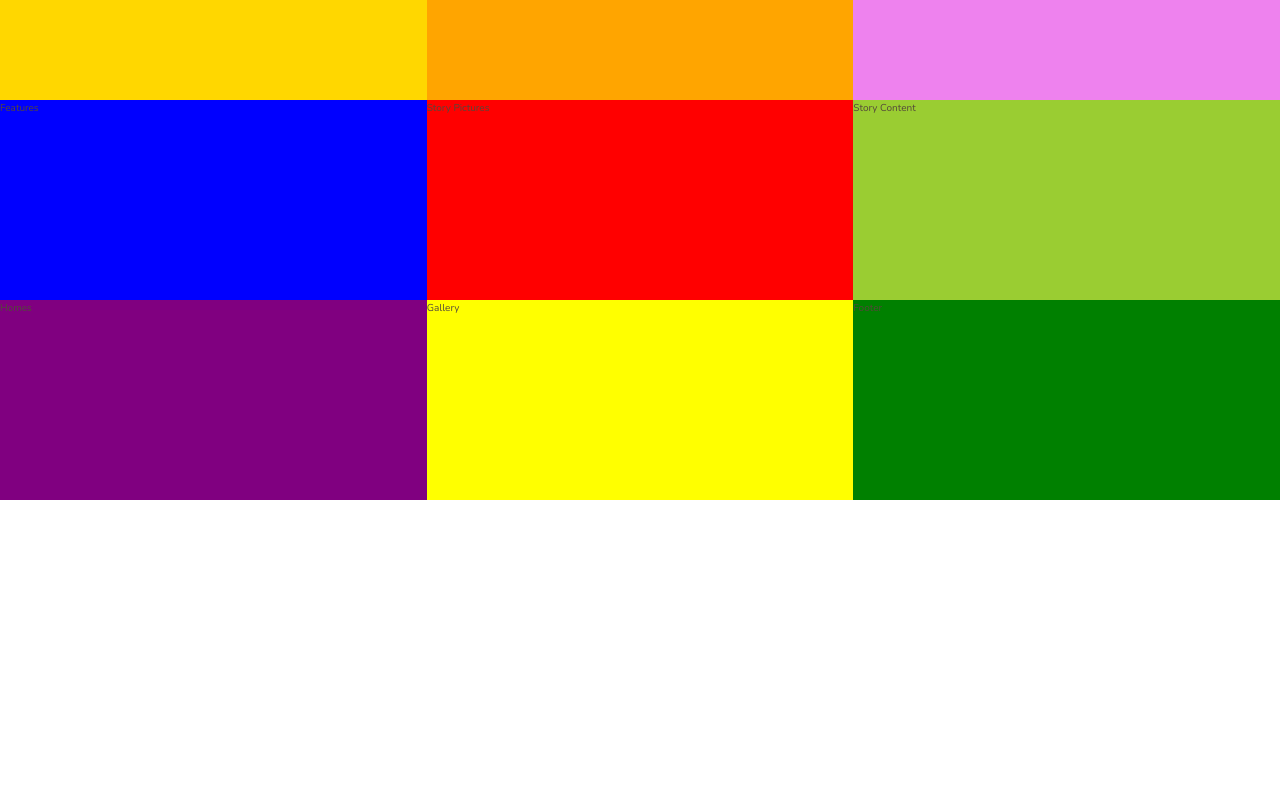
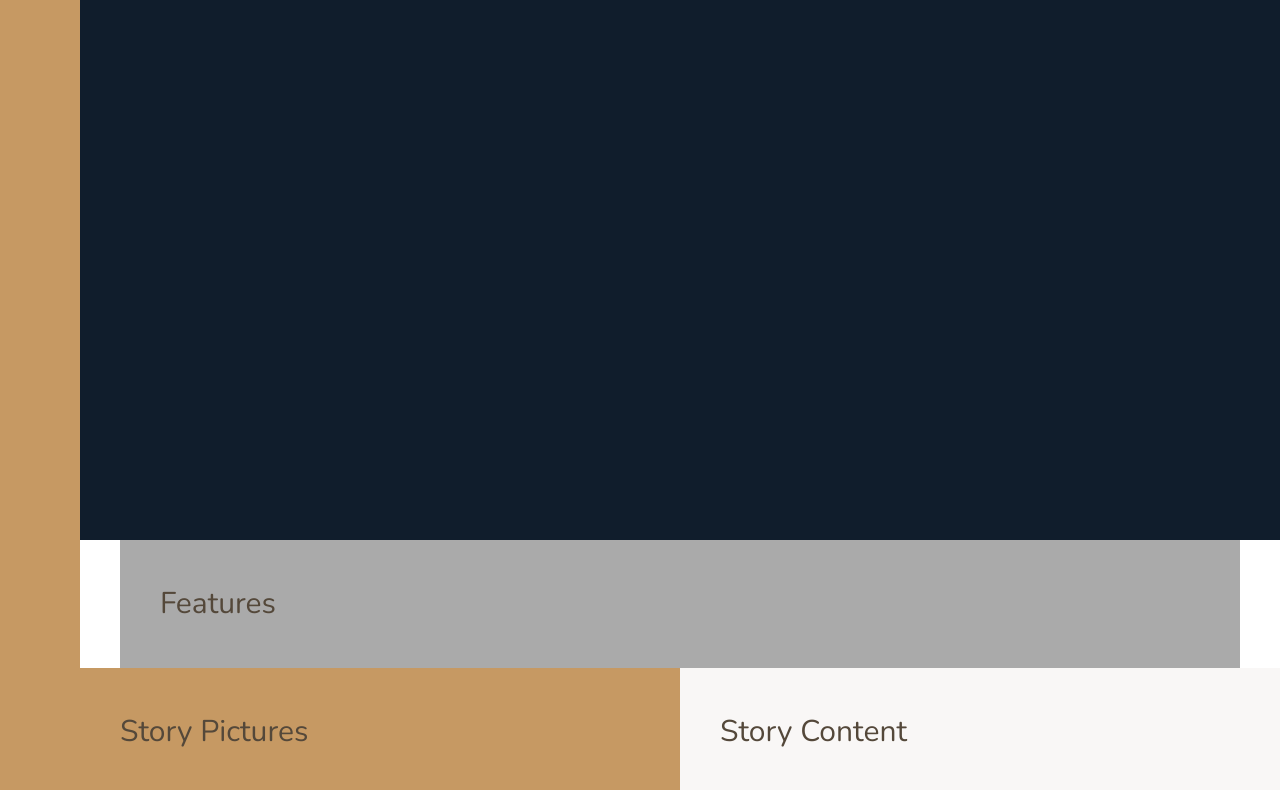
Before and after one commit to almacitunaberk/css_grid_practice, a website: page index.html in a window 1280 px wide. Shown: the part 100-890 px from the top of the page. Drawn offline with nearby package versions, Linux system fonts and the light colour scheme.

Commit message:
Overall layout completed

```diff
--- a/sass/_base.scss
+++ b/sass/_base.scss
@@ -36,6 +36,16 @@ body {
 
 .container {
   display: grid;
-  grid-template-rows: repeat(6, minmax(200px, 1fr));
-  grid-template-columns: repeat(3, minmax(200px, 1fr));
+  grid-template-rows: 80vh min-content 40vw repeat(3, min-content);
+  grid-template-columns:
+    [sidebar-start] 8rem [sidebar-end full-start] 1fr [center-start] repeat(
+      8,
+      [col-start] minmax(min-content, 14rem) [col-end]
+    )
+    [center-end] 1fr [full-end];
+
+  & > * {
+    padding: 40px;
+    font-size: 3rem;
+  }
 }
--- a/sass/_features.scss
+++ b/sass/_features.scss
@@ -1,3 +1,4 @@
 .features {
-  background: blue;
+  background-color: $color-grey-light-2;
+  grid-column: center-start / center-end;
 }
--- a/sass/_footer.scss
+++ b/sass/_footer.scss
@@ -1,3 +1,4 @@
 .footer {
-  background: green;
+  background-color: $color-secondary;
+  grid-column: full-start / full-end;
 }
--- a/sass/_gallery.scss
+++ b/sass/_gallery.scss
@@ -1,3 +1,4 @@
 .gallery {
-  background: yellow;
+  background-color: $color-grey-dark-1;
+  grid-column: full-start / full-end;
 }
--- a/sass/_header.scss
+++ b/sass/_header.scss
@@ -1,3 +1,4 @@
 .header {
-  background: orange;
+  background-color: $color-secondary;
+  grid-column: full-start / col-end 6;
 }
--- a/sass/_homes.scss
+++ b/sass/_homes.scss
@@ -1,3 +1,4 @@
 .homes {
-  background: purple;
+  background-color: $color-secondary;
+  grid-column: center-start / center-end;
 }
--- a/sass/_realtors.scss
+++ b/sass/_realtors.scss
@@ -1,3 +1,4 @@
 .realtors {
-  background: violet;
+  background-color: $color-secondary;
+  grid-column: col-start 7 / full-end;
 }
--- a/sass/_sidebar.scss
+++ b/sass/_sidebar.scss
@@ -1,3 +1,5 @@
 .sidebar {
-  background: gold;
+  background-color: $color-primary;
+  grid-column: sidebar-start / sidebar-end;
+  grid-row: 1 / -1;
 }
--- a/sass/_story.scss
+++ b/sass/_story.scss
@@ -1,8 +1,10 @@
 .story {
   &__pictures {
-    background: red;
+    background-color: $color-primary;
+    grid-column: full-start / col-end 4;
   }
   &__content {
-    background: yellowgreen;
+    background-color: $color-grey-light-1;
+    grid-column: col-start 5 / full-end;
   }
 }
```
Also changed, not shown: css/style.css.
